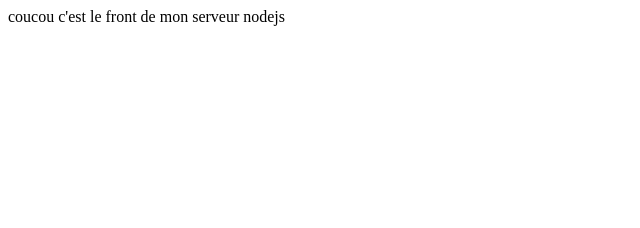
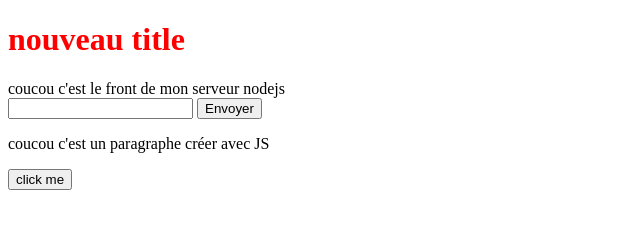
Before and after one commit to gitkyo/1223-nodejs, a website: page public/index.html in a window 1280 px wide. Shown: the whole page, without its empty margins (0-640 px from the left). Drawn offline with Linux system fonts and the light colour scheme.

Commit message:
exemple of DOM manipulation

```diff
--- a/public/index.html
+++ b/public/index.html
@@ -6,10 +6,113 @@
     <title>Front nodejs</title>
 </head>
 <body>
+
+
+    <h1 id="t1">Mon title</h1>
     coucou c'est le front de mon serveur nodejs
 
 
+    <form action="./index.html">
+        <input type="text" name="name" id="name">
+        <input type="submit" value="Envoyer">
+    </form>
+
     <script>
+
+        //exemple d'écouteur qui fait partie des bonnes pratique, il s'agit d'executer du JS que lorsque la page est totalement chargé - attendre le chargerment du DOM
+        document.addEventListener("DOMContentLoaded", function(event) {
+
+            //ici je suis dans le callback, je peux ajouter des instructions
+            console.log("DOM entièrement chargé et analysé");
+
+            //récupérer un élément html
+            let title = document.getElementById("t1");
+
+            //afficher dans la console de l'objet
+            console.log('mon title : ', title)
+
+            // ex de modification css
+            title.style.color = "red";
+
+            // ex de modification du contenu html
+            title.innerHTML = "nouveau title";
+
+            //creation d'une balise section
+            let section = document.createElement("section");
+
+            //créer un élément html
+            let p = document.createElement("p");
+
+            //ajouter du contenu dans le p
+            p.innerHTML = "coucou c'est un paragraphe créer avec JS";
+
+            //ajouter le p dans la section
+            section.appendChild(p);
+
+            //ajouter le p dans le body
+            document.body.appendChild(section);
+
+            //creer un bouton
+            let button = document.createElement("button");
+
+            //ajouter du contenu dans le bouton
+            button.innerHTML = "click me";
+            button.style.position = "relative";
+
+            //ajouter un écouteur d'événement sur le bouton de type click
+            button.addEventListener("click", function(event)  {
+
+                //ici this fait référence à l'élément html sur lequel on a cliqué
+                console.log('this', this);
+
+                //je peux manipuler l'élément html sur lequel on a cliqué avec this
+                this.style.color = "red";
+
+                //ici je suis dans le callback, je peux ajouter des instructions
+                console.log("click sur le bouton");
+
+            });
+
+            //ajouter le bouton dans le body
+            document.body.appendChild(button);
+
+
+            //usage de preventDefault pour casser le comportement par défaut d'un élément html
+            let form = document.querySelector("form");
+
+            //ici on detect le submit sur le formulaire
+            form.addEventListener("submit", function(e)  {
+
+                //casser le comportement par défaut du formulaire
+                e.preventDefault();
+
+            });
+
+            //detect quand on tape sur le clavier la touche "a"
+            document.addEventListener("keydown", function(e)  {
+
+                //si la touche est "a"
+                if(e.key == "z"){
+                    //afficher dans la console
+                    console.log("touche z : avancer");
+
+                    //on déplace de position sur l'axe x le bouton button
+                    button.style.left = button.offsetLeft + 10 + "px";
+
+                }else
+                if(e.key == "s"){
+                    //afficher dans la console
+                    console.log("touche s : reculer");
+
+                    //on déplace de position sur l'axe x le bouton button
+                    button.style.left = button.offsetLeft - 10 + "px";
+                }
+
+            });
+
+
+
+        });
 
     </script>
 </body>
```
